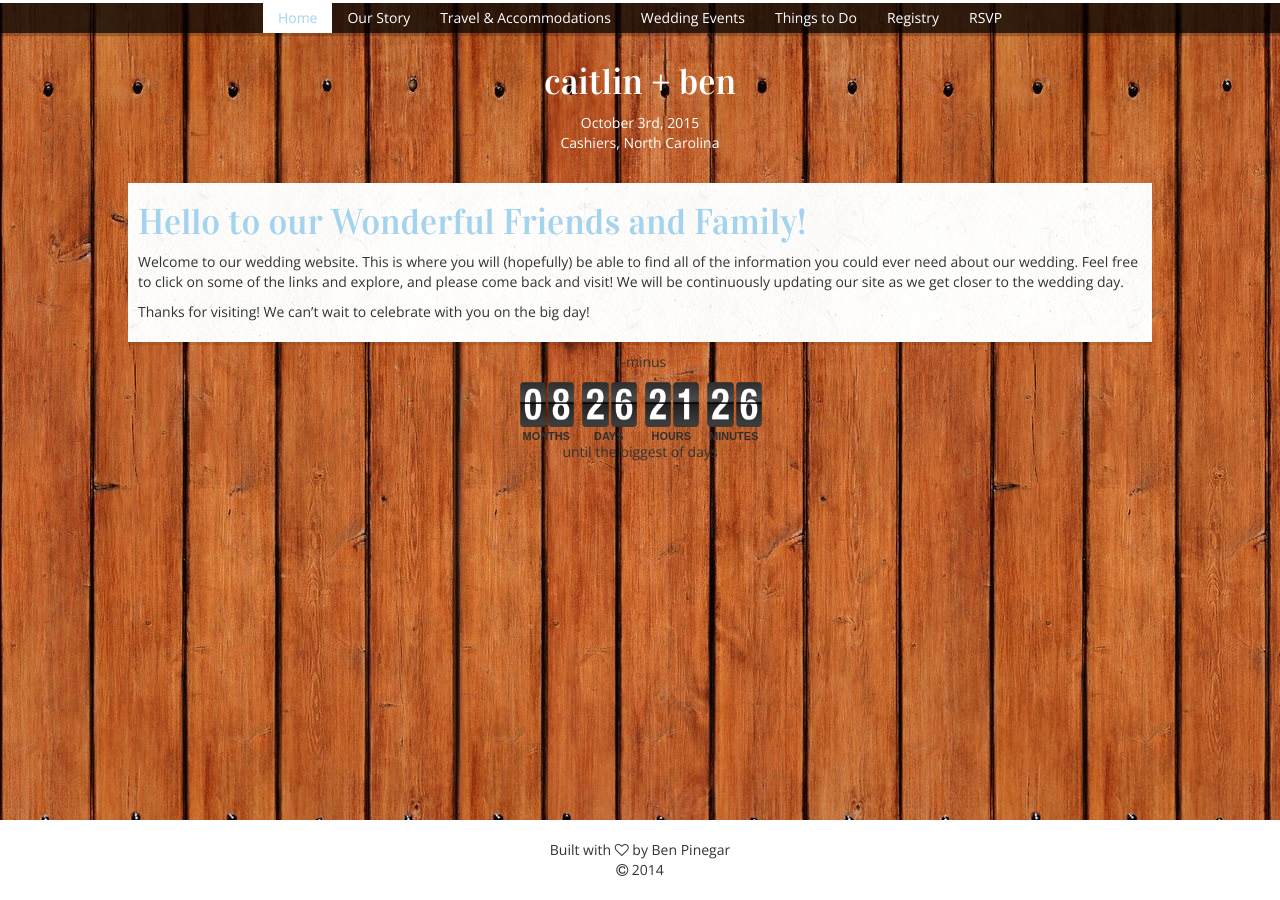
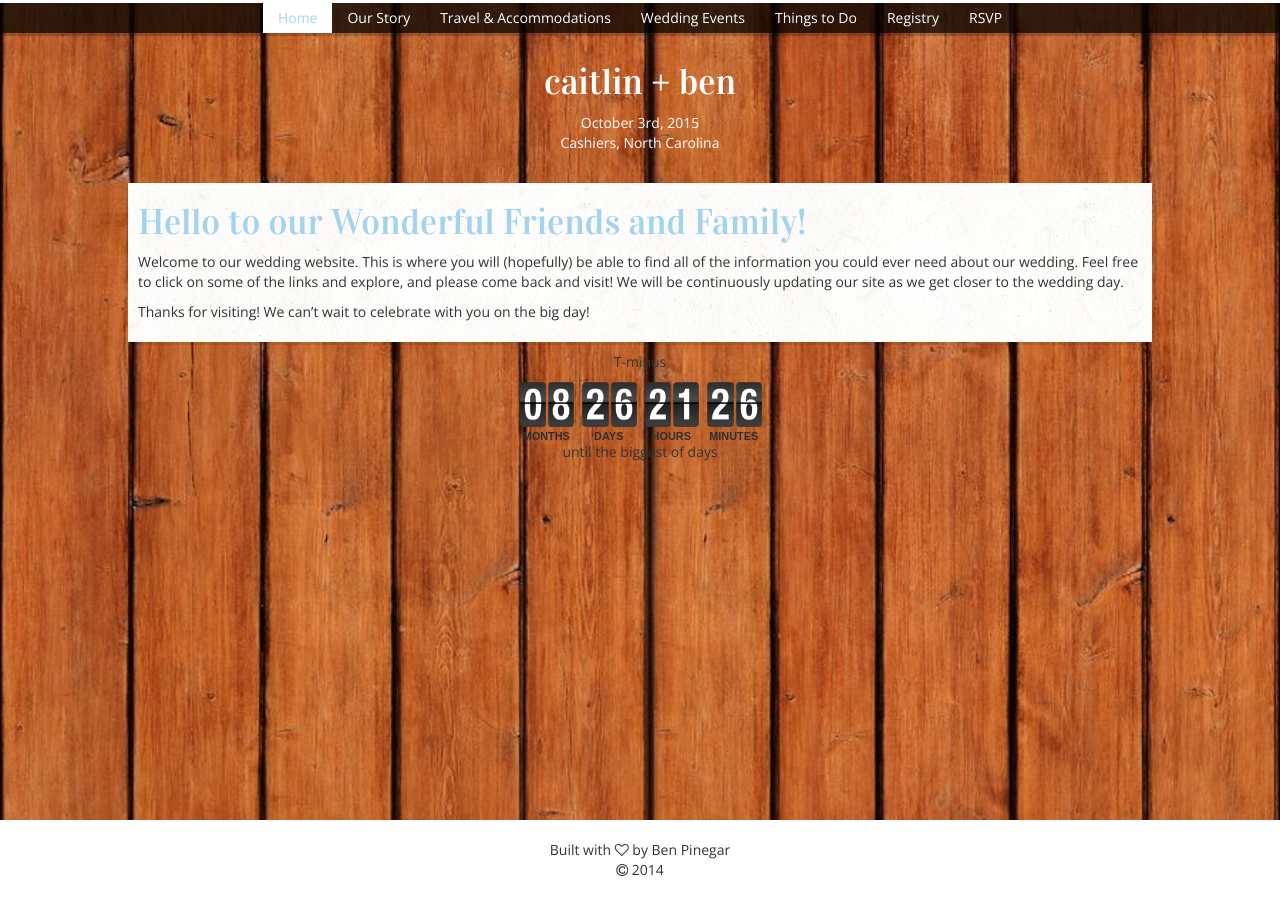
Before and after one commit to bpinegar/bpinegar.github.io, a Jekyll site: the page built from index.html, in a window 1280 px wide. Built offline with Jekyll 4.4.1, drawn with Linux system fonts in a browser that asks for light colours; nearby versions of some CDN libraries.

Commit message:
Update _custom.scss

```diff
--- a/_sass/_custom.scss
+++ b/_sass/_custom.scss
@@ -13,11 +13,11 @@ $sans-serif-font: "Open Sans";
 html {
   position: relative;
   min-height: 100%;
-  background: url("/img/backgrounds/woodtile2.jpg") /*no-repeat center center fixed;
+  background: url("/img/backgrounds/woodtile2.jpg") no-repeat center center fixed;
   -webkit-background-size: cover;
   -moz-background-size: cover;
   -o-background-size: cover;
-  background-size: cover*/;
+  background-size: cover;
 }
 body {
   /* background-color: $ltgrey;
```
